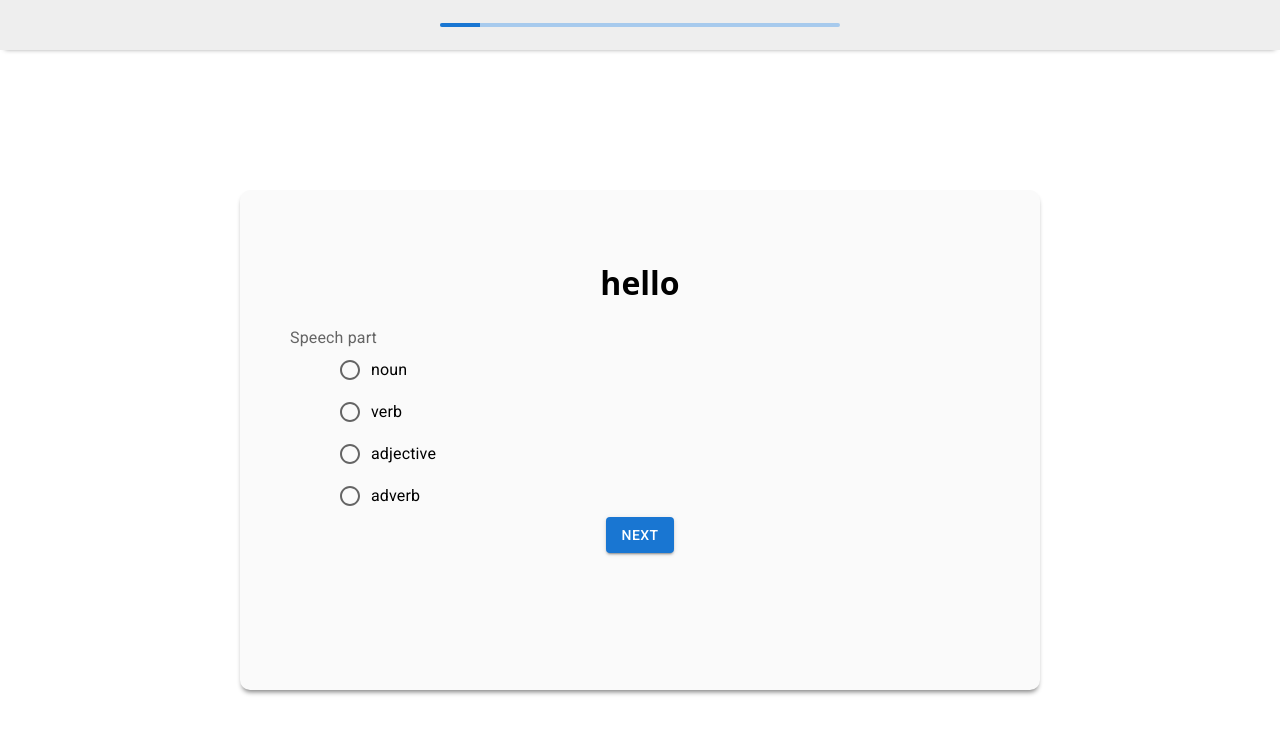
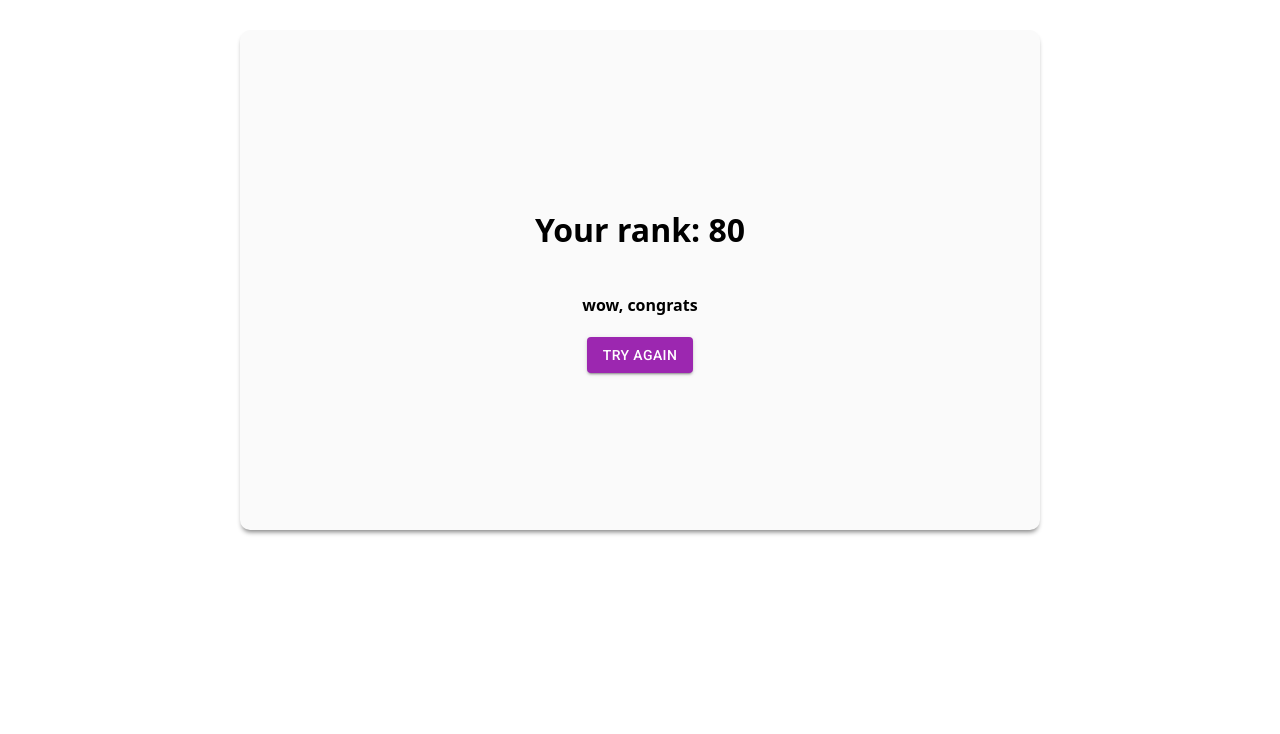
Before and after one commit to amratallah123/exams-system-interface, a React (Create React App) app: page /rank in a window 1280 px wide. Shown: the top 734 px of the page. Built offline with nearby package versions, Linux system fonts and the light colour scheme.

Commit message:
add Test, Rank Pages

```diff
--- a/package.json
+++ b/package.json
@@ -13,6 +13,7 @@
     "axios": "^0.27.2",
     "react": "^18.2.0",
     "react-dom": "^18.2.0",
+    "react-router-dom": "^6.3.0",
     "react-scripts": "5.0.1",
     "styled-components": "^5.3.5",
     "web-vitals": "^2.1.4"
--- a/src/App.jsx
+++ b/src/App.jsx
@@ -1,11 +1,18 @@
-import './App.css';
-import { Test } from './components/Test';
+import "./App.css";
+import { Test } from "./pages/Test";
+import { BrowserRouter, Redirect, Route, Routes } from "react-router-dom";
+import { Rank } from "./pages/Rank";
 
 function App() {
   return (
-    <div className="App">
-        <Test></Test>
-    </div>
+    <BrowserRouter>
+      <div className="App">
+        <Routes>
+          <Route path="/" element={<Test />} />
+          <Route path="/rank" element={<Rank />} />
+        </Routes>
+      </div>
+    </BrowserRouter>
   );
 }
 
--- a/src/index.js
+++ b/src/index.js
@@ -1,10 +1,9 @@
-import React from 'react';
-import ReactDOM from 'react-dom/client';
-import './index.css';
-import App from './App';
-import reportWebVitals from './reportWebVitals';
+import React from "react";
+import ReactDOM from "react-dom/client";
+import "./index.css";
+import App from "./App";
 
-const root = ReactDOM.createRoot(document.getElementById('root'));
+const root = ReactDOM.createRoot(document.getElementById("root"));
 root.render(
   <React.StrictMode>
     <App />
@@ -14,4 +13,3 @@ root.render(
 // If you want to start measuring performance in your app, pass a function
 // to log results (for example: reportWebVitals(console.log))
 // or send to an analytics endpoint. Learn more: https://bit.ly/CRA-vitals
-reportWebVitals();
--- /dev/null
+++ b/src/pages/Rank.jsx
@@ -0,0 +1,20 @@
+import { Button } from "@mui/material";
+import React, { useState } from "react";
+import { Link } from "react-router-dom";
+import "../styles/rank.css";
+export const Rank = () => {
+  const [rank, setRank] = useState(80);
+
+  return (
+    <div className="rankBox">
+      <h1>Your rank: {rank}</h1>
+      <h4> wow, congrats</h4>
+
+      <Link to="/">
+        <Button color="secondary" variant="contained">
+          Try Again
+        </Button>
+      </Link>
+    </div>
+  );
+};
--- a/src/components/Test.jsx
+++ b/src/pages/Test.jsx
@@ -1,23 +1,10 @@
 import LinearProgress from "@mui/material/LinearProgress";
 import React, { useEffect, useState } from "react";
-import { Question } from "./Question";
+import { Question } from "../components/Question";
 import "../styles/test.css";
-import { getWords } from "../services/services";
 // import axios from "axios";
 
 export const Test = () => {
-  const [data, setData] = useState(null);
-
-  useEffect(() => {
-    (async () => {
-      try {
-        const response = await getWords;
-        setData(response.data);
-      } catch (error) {
-        throw error;
-      }
-    })();
-  }, []);
   return (
     <div className="test">
       <div className="progress">
@@ -25,7 +12,7 @@ export const Test = () => {
       </div>
 
       <div className="questions">
-        <Question></Question>
+        <Question> </Question>
       </div>
     </div>
   );
--- /dev/null
+++ b/src/styles/rank.css
@@ -0,0 +1,14 @@
+
+.rankBox{
+    height: 400px;
+    width: 700px;
+    background-color: #fafafa;
+    margin-top: 30px;
+    border-radius: 10px;
+    box-shadow: 0 4px 5px -2px gray;
+    padding: 50px;
+    text-align: center;
+    display: flex;
+    flex-direction: column;
+    justify-content: center;
+}
```
Also changed, not shown: 1 other file (tests, documents, lock files or other folders).
